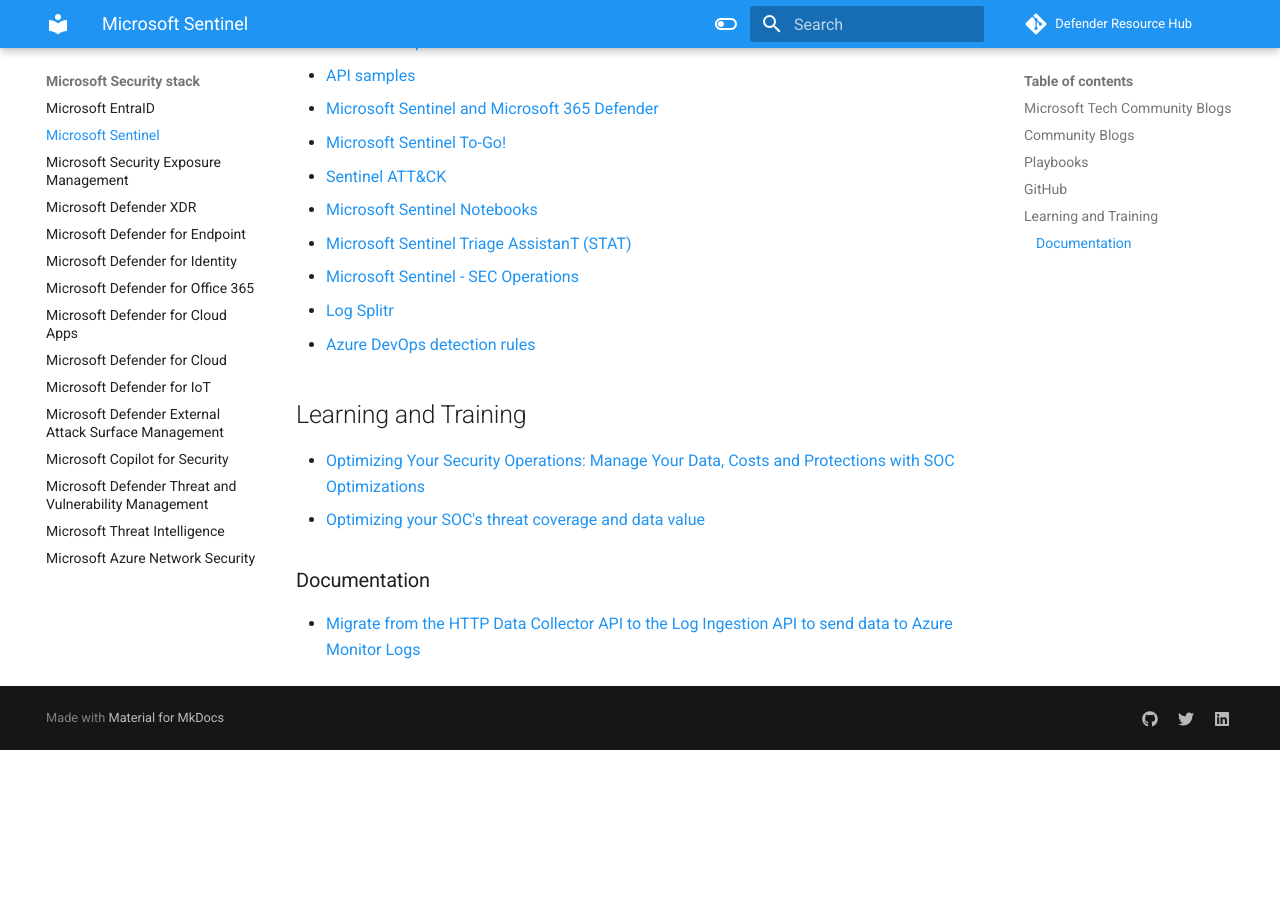
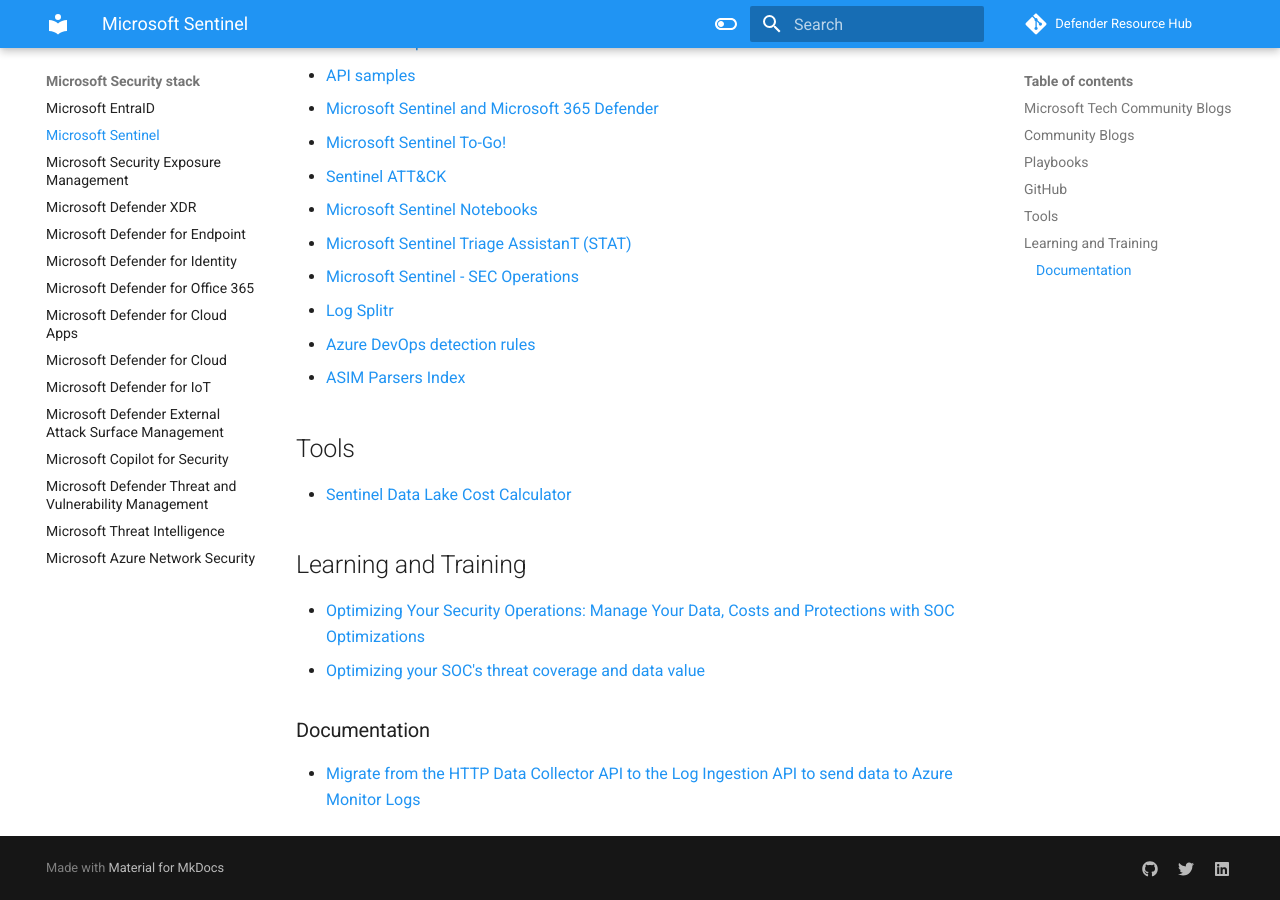
Before and after one commit to alexverboon/DefenderResourceHub, an MkDocs documentation site: the page built from docs/sentinel.md, in a window 1280 px wide and 900 px high, scrolled down 24385 px. Built offline with MkDocs 1.6.1 and Material for MkDocs 9.7.7, drawn with Linux system fonts in a browser that asks for light colours; comment, search, counter and statistics services are not loaded; before the commit the page ends 25135 px from its top, so only the background shows below that.

Commit message:
Update February 2026

```diff
--- a/docs/sentinel.md
+++ b/docs/sentinel.md
@@ -662,6 +662,11 @@
 - [Microsoft Sentinel - SEC Operations](https://github.com/eshlomo1/Microsoft-Sentinel-SecOps)
 - [Log Splitr](https://github.com/TheCloudScout/log-splitr)
 - [Azure DevOps detection rules](https://github.com/alexverboon/Hunting-Queries-Detection-Rules/tree/main/AzureDevOps)
+- [ASIM Parsers Index](https://github.com/oshezaf/sentinelninja/blob/main/Solutions%20Docs/asim/asim-index.md)
+
+## Tools
+
+- [Sentinel Data Lake Cost Calculator](https://tokesi.cloud/exp/datalake)
 
 ## Learning and Training
 
```
Also changed, not shown: docs/learn.md (+4 -0 lines), docs/social.md (+2 -0 lines).
